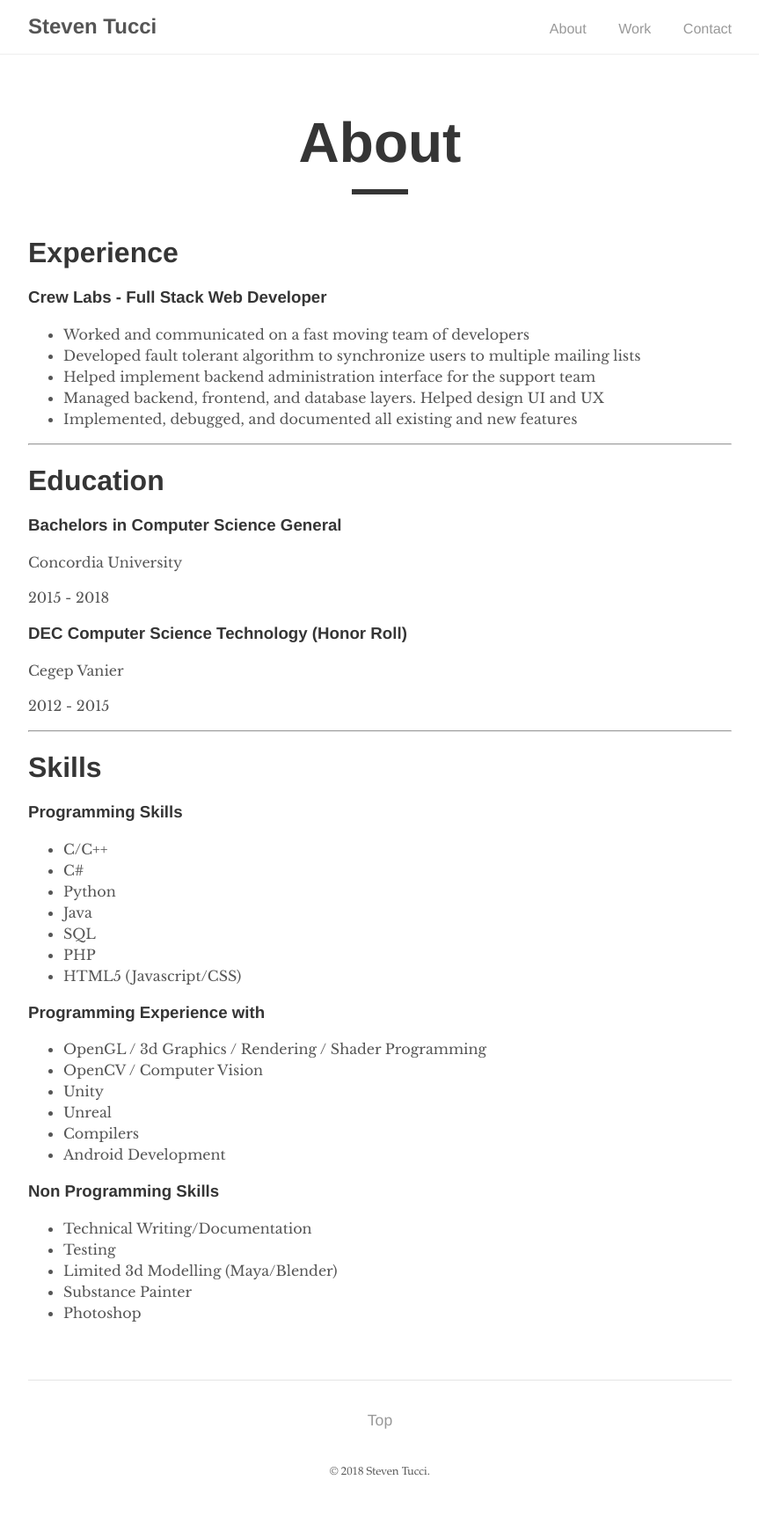
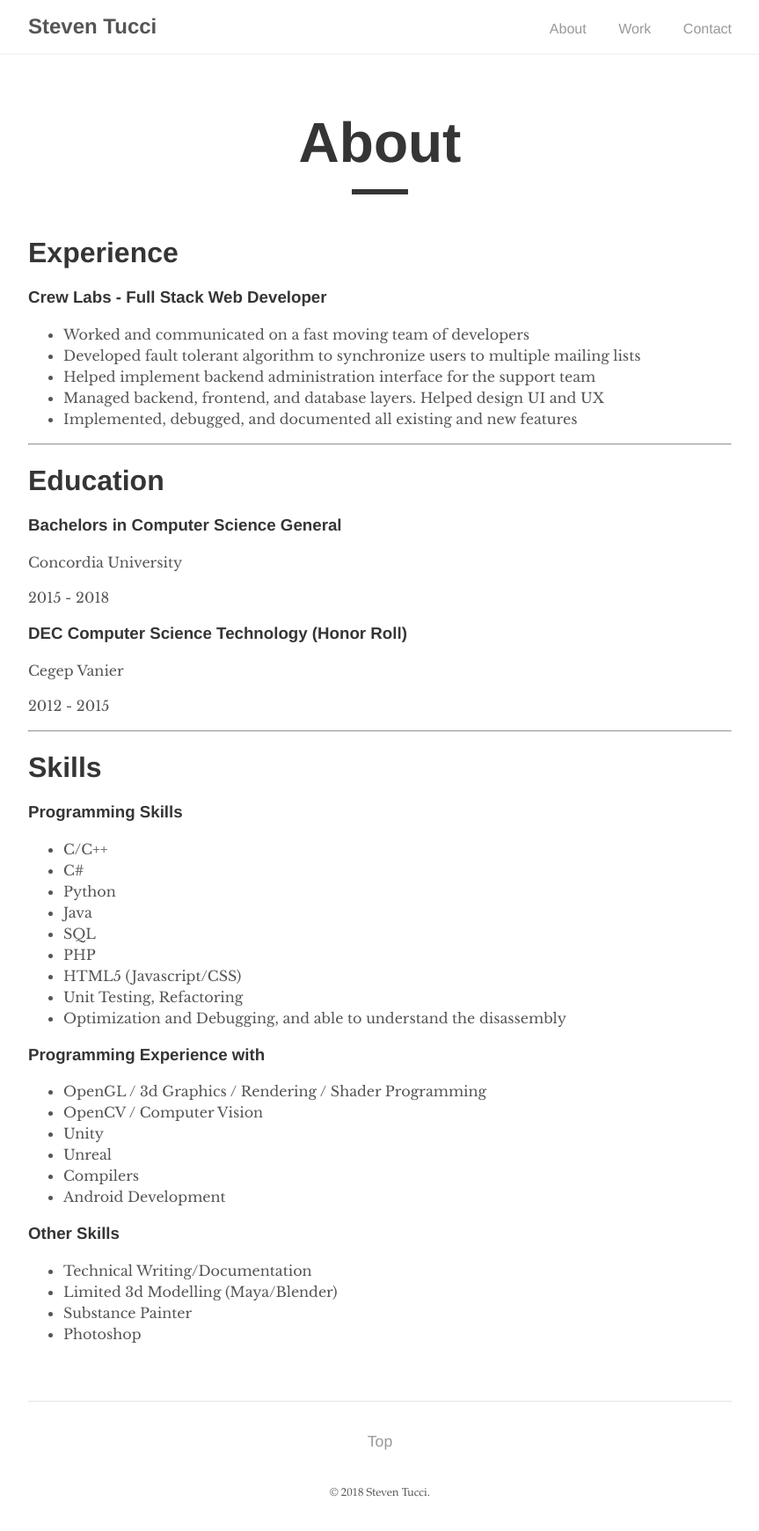
Before and after one commit to tucci/blog, a Jekyll site: the page built from about.md, in a window 1280 px wide. Shown: the whole page at 88% size, without its empty margins (208-1071 px from the left). Built offline with Jekyll 4.4.1, drawn with Linux system fonts in a browser that asks for light colours; before the commit the page ends 1716 px from its top, so only the background shows below that.

Commit message:
Updated about page

```diff
--- a/about.md
+++ b/about.md
@@ -39,6 +39,8 @@ Cegep Vanier
 + SQL
 + PHP
 + HTML5 (Javascript/CSS)
++ Unit Testing, Refactoring
++ Optimization and Debugging, and able to understand the disassembly
 
 ### Programming Experience with
 + OpenGL / 3d Graphics / Rendering / Shader Programming
@@ -49,9 +51,8 @@ Cegep Vanier
 + Android Development
 
 
-### Non Programming Skills
-+ Technical  Writing/Documentation
-+ Testing
+### Other  Skills
++ Technical Writing/Documentation
 + Limited 3d Modelling (Maya/Blender)
 + Substance Painter
 + Photoshop
```
